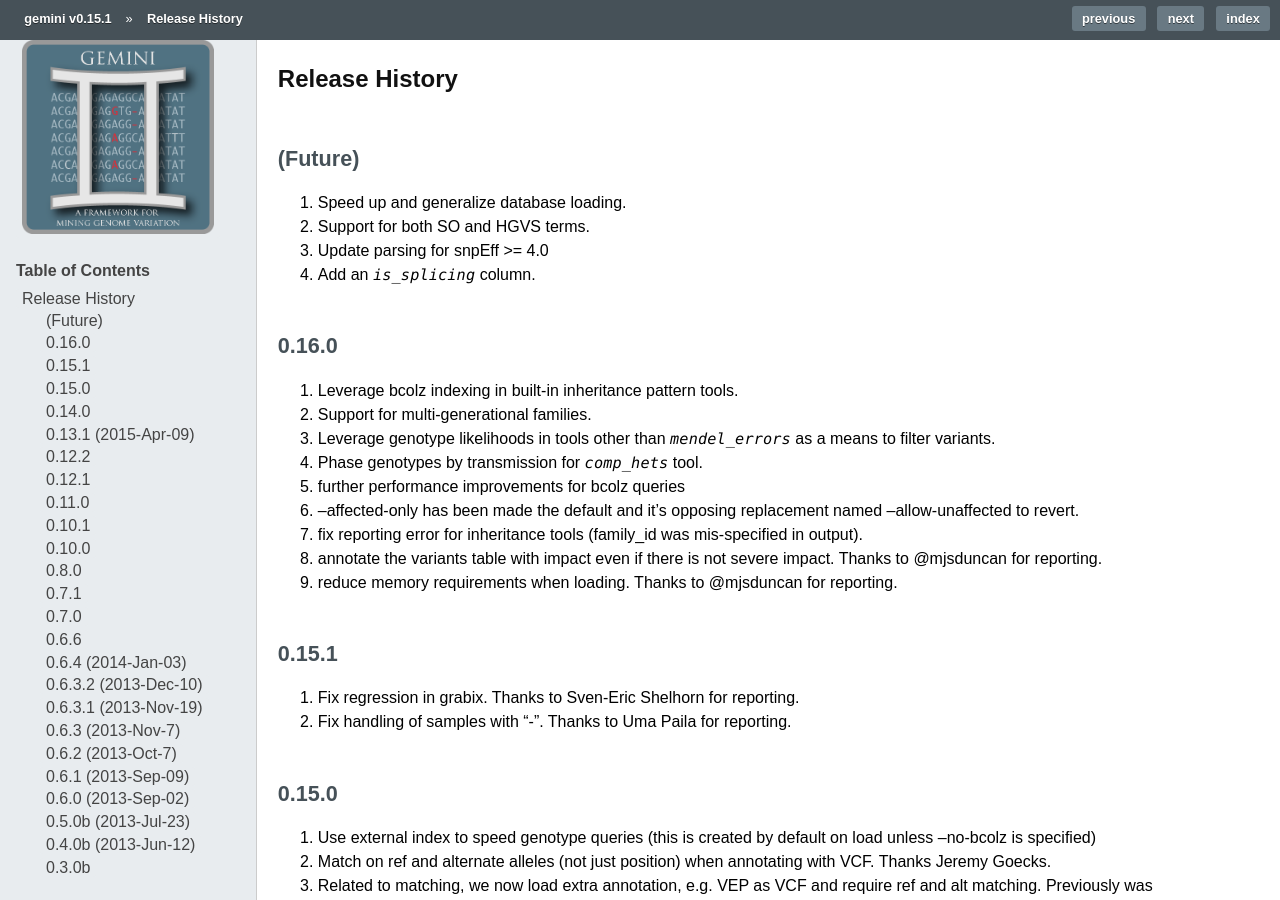
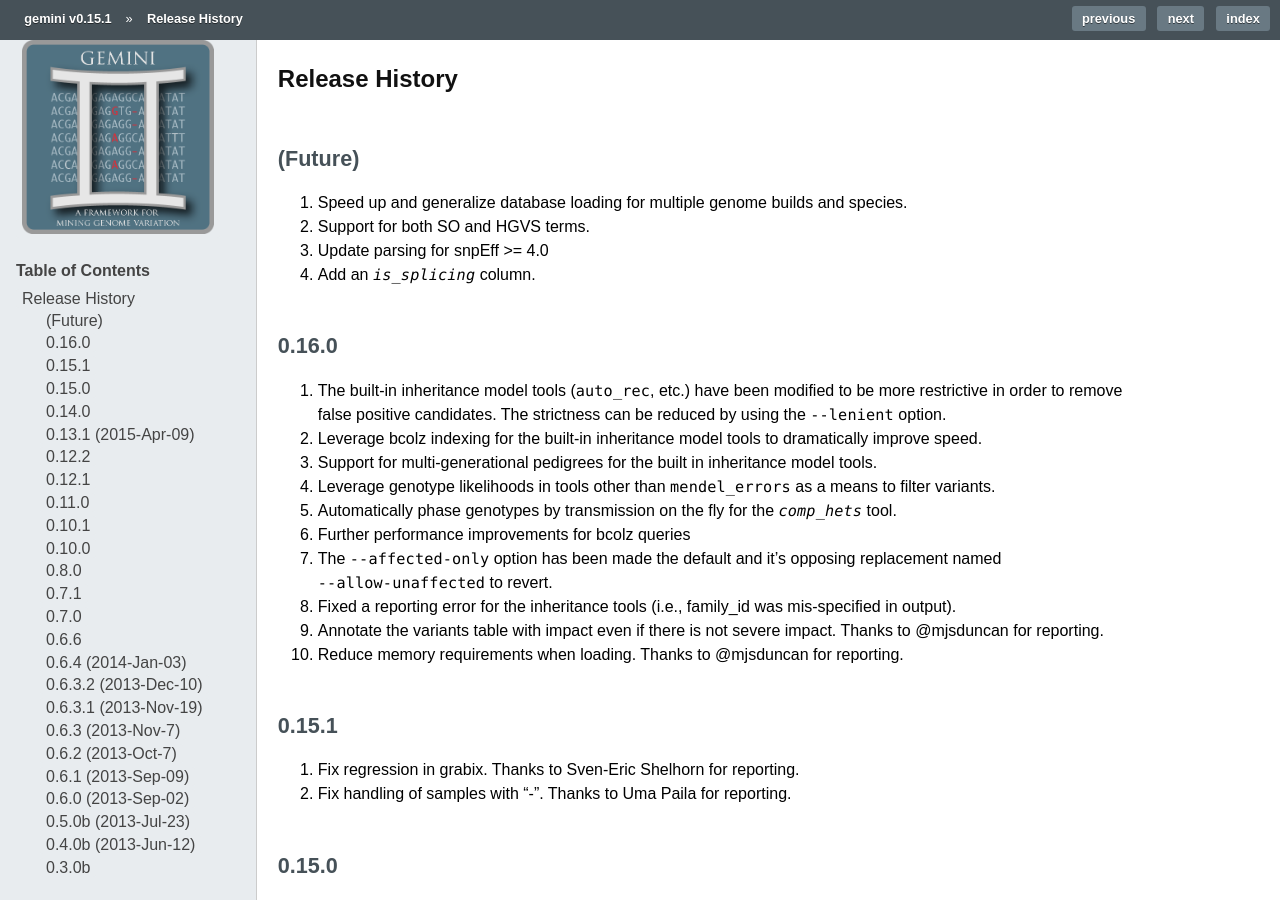
Before and after one commit to arq5x/gemini, a Sphinx documentation site: the page built from docs/content/history.rst, in a window 1280 px wide and 900 px high. Built offline with Sphinx 7.4.7, drawn with Linux system fonts in a browser that asks for light colours; formulas are drawn with MathJax 3; comment, search, counter and statistics services are not loaded; the version number is read from the project's files by our own code.

Commit message:
doc tweaks

```diff
--- a/docs/content/history.rst
+++ b/docs/content/history.rst
@@ -4,22 +4,23 @@ Release History
 
 (Future)
 =======================================
-#. Speed up and generalize database loading.
+#. Speed up and generalize database loading for multiple genome builds and species.
 #. Support for both SO and HGVS terms.
 #. Update parsing for snpEff >= 4.0
 #. Add an `is_splicing` column.
 
 0.16.0
 =======================================
-1. Leverage bcolz indexing in built-in inheritance pattern tools.
-2. Support for multi-generational families.
-3. Leverage genotype likelihoods in tools other than `mendel_errors` as a means to filter variants.
-4. Phase genotypes by transmission for `comp_hets` tool.
-5. further performance improvements for bcolz queries
-6. --affected-only has been made the default and it's opposing replacement named --allow-unaffected to revert.
-7. fix reporting error for inheritance tools (family_id was mis-specified in output).
-8. annotate the variants table with impact even if there is not severe impact. Thanks to @mjsduncan for reporting.
-9. reduce memory requirements when loading. Thanks to @mjsduncan for reporting.
+1. The built-in inheritance model tools (``auto_rec``, etc.) have been modified to be more restrictive in order to remove false positive candidates. The strictness can be reduced by using the ``--lenient`` option.
+2. Leverage bcolz indexing for the built-in inheritance model tools to dramatically improve speed.
+3. Support for multi-generational pedigrees for the built in inheritance model tools.
+4. Leverage genotype likelihoods in tools other than ``mendel_errors`` as a means to filter variants.
+5. Automatically phase genotypes by transmission on the fly for the `comp_hets` tool.
+6. Further performance improvements for bcolz queries
+7. The ``--affected-only`` option has been made the default and it's opposing replacement named ``--allow-unaffected`` to revert.
+8. Fixed a reporting error for the inheritance tools (i.e., family_id was mis-specified in output).
+9. Annotate the variants table with impact even if there is not severe impact. Thanks to @mjsduncan for reporting.
+10. Reduce memory requirements when loading. Thanks to @mjsduncan for reporting.
 
 0.15.1
 ======
```
Also changed, not shown: docs/content/tools.rst (+12 -8 lines).
